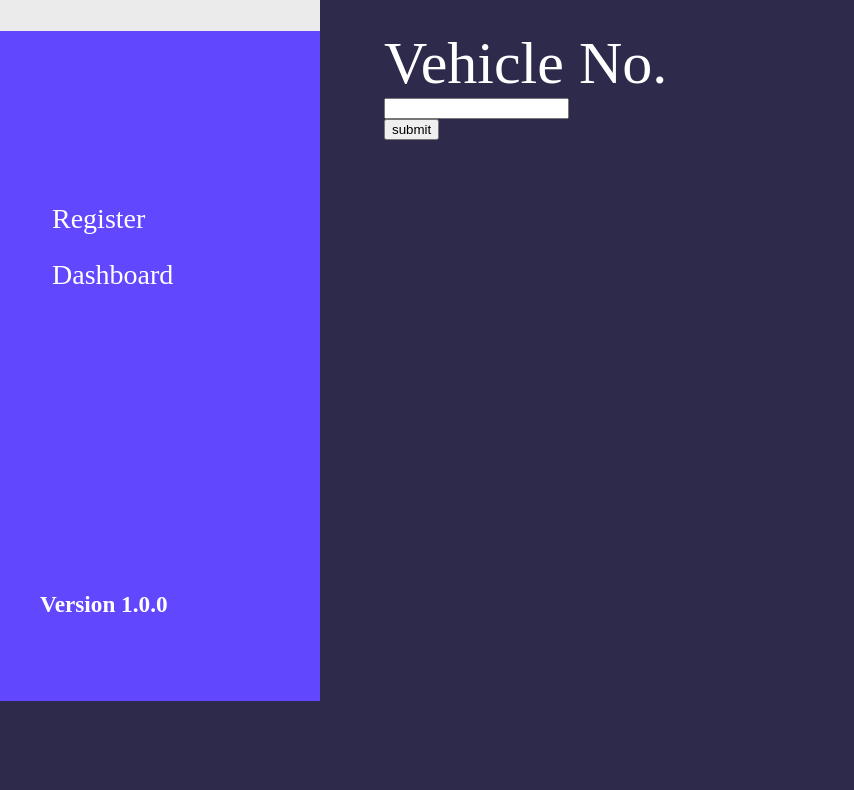
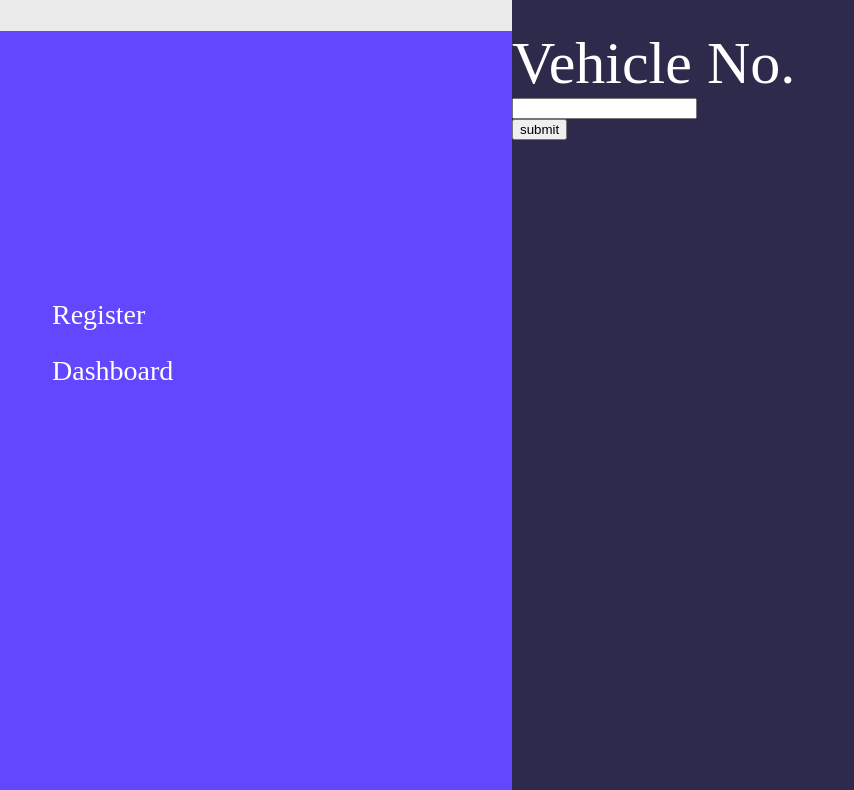
Before and after one commit to IamAbhinav03/Project-Yellow, a plain HTML site: page frontend/index.html in a window 1280 px wide. Shown: the part 99-889 px from the top of the page, without its empty margins (0-854 px from the left). Before the commit the page ends 800 px from the top, so only its background shows below. Drawn offline with Linux system fonts and the light colour scheme.

Commit message:
Changed min-width of sidebar from 25 to 40

```diff
--- a/frontend/style.css
+++ b/frontend/style.css
@@ -23,7 +23,7 @@ img {
   float: left;
   background-color: #6148ff;
   min-height: 100vh;
-  min-width: 25vw;
+  min-width: 40vw;
   /* outline: 5px solid green; */
 }
 
```
